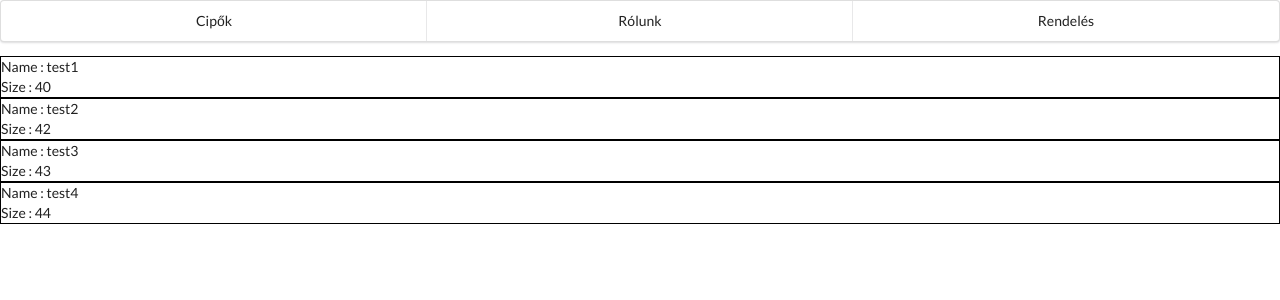
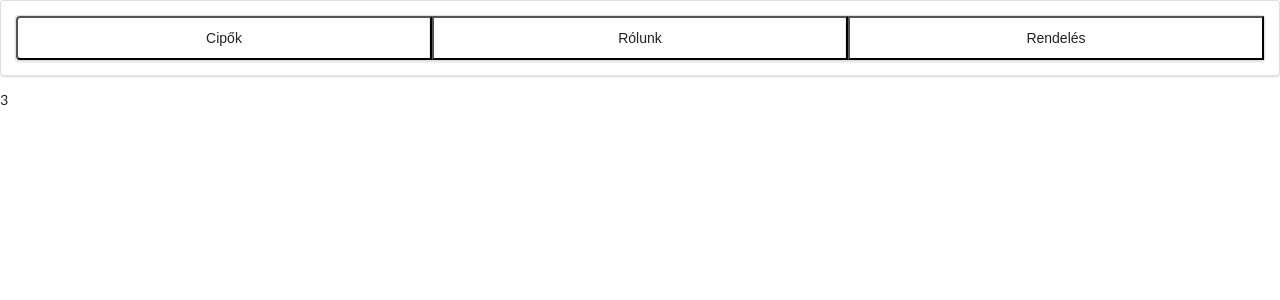
Before and after one commit to Albi012/mozner-cipo-frontend, a React (Create React App) app: page / in a window 1280 px wide. Shown: the top 300 px of the page. Built offline with nearby package versions, Linux system fonts and the light colour scheme.

Commit message:
Header buttons working

```diff
--- a/src/components/App.js
+++ b/src/components/App.js
@@ -1,19 +1,22 @@
 import React from 'react';
 import Header from './Header'
-import ShoeList from './ShoeList';
+import PageContent from './PageContent';
 
 class App extends React.Component{
-    state={shoes :[{id:1,name:"test1",size:40},{id:2,name:"test2",size:42},{id:3,name:"test3",size:43},{id:4,name:"test4",size:44}]}
+    state={shoes :[{id:1,name:"test1",size:40},{id:2,name:"test2",size:42},{id:3,name:"test3",size:43},{id:4,name:"test4",size:44}],view:""}
 
+    loadShoes=()=>{
+        this.setState({view:"shoes"});
+    }
+
+    loadInfo=()=>{
+        this.setState({view:"info"});
+    }
 
     render(){
-        return (
-            <div>
-                <Header/>
-                <ShoeList shoes={this.state.shoes}/>
-            </div>
-        )
-
+        return <div><Header loadShoes={this.loadShoes} loadInfo={this.loadInfo}/>
+            <PageContent shoes={this.state.shoes} view={this.state.view}/>
+        </div>
     }
 }
 
--- a/src/components/Header.js
+++ b/src/components/Header.js
@@ -1,11 +1,13 @@
 import React from 'react';
 
-const Header = () =>{
+const Header = (props) =>{
     return (
-        <div className="ui three item menu">
-            <a href="/" className="item">Cipők</a>
-            <a href="/" className="item">Rólunk</a>
-            <a href="/" className="item">Rendelés</a>
+        <div className="ui segment">
+            <div className="ui three item menu">
+                <button onClick={props.loadShoes} className="item">Cipők</button>
+                <button onClick={props.loadInfo} className="item">Rólunk</button>
+                <button className="item">Rendelés</button>
+        </div>
       </div>
     )
 }
--- /dev/null
+++ b/src/components/InfoBox.js
@@ -0,0 +1,7 @@
+import React from "react";
+
+const InfoBox = () =>{
+        return <div>InfoBox</div>;
+}
+
+export default InfoBox;
--- /dev/null
+++ b/src/components/PageContent.js
@@ -0,0 +1,12 @@
+import React from 'react'
+import ShoeList from "./ShoeList"
+import InfoBox from "./InfoBox"
+
+
+export default function PageContent(props) {
+    return (
+        <div>
+            {props.view==="shoes" ? <ShoeList shoes={props.shoes}/> : props.view==="info" ? <InfoBox/> : <div>3</div>}
+        </div>
+    )
+}
```
